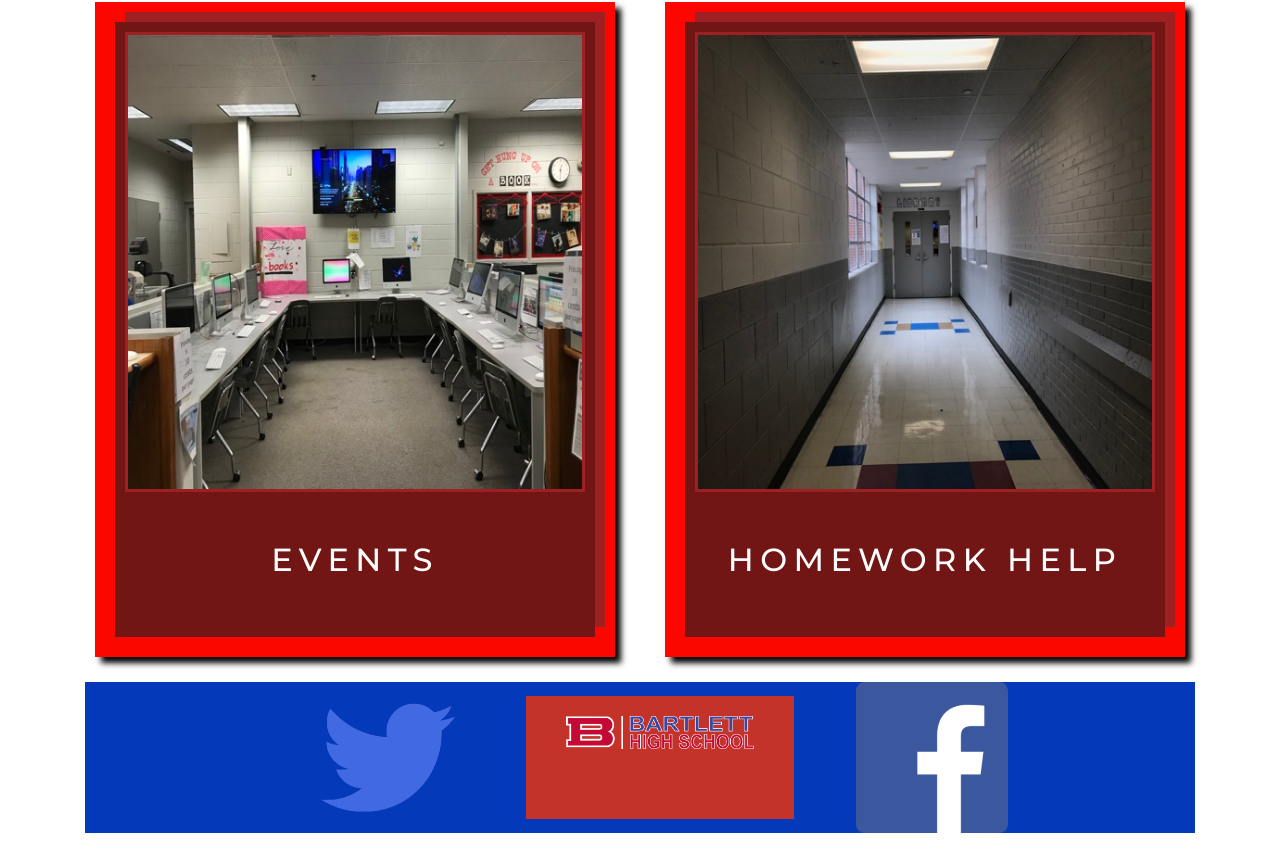
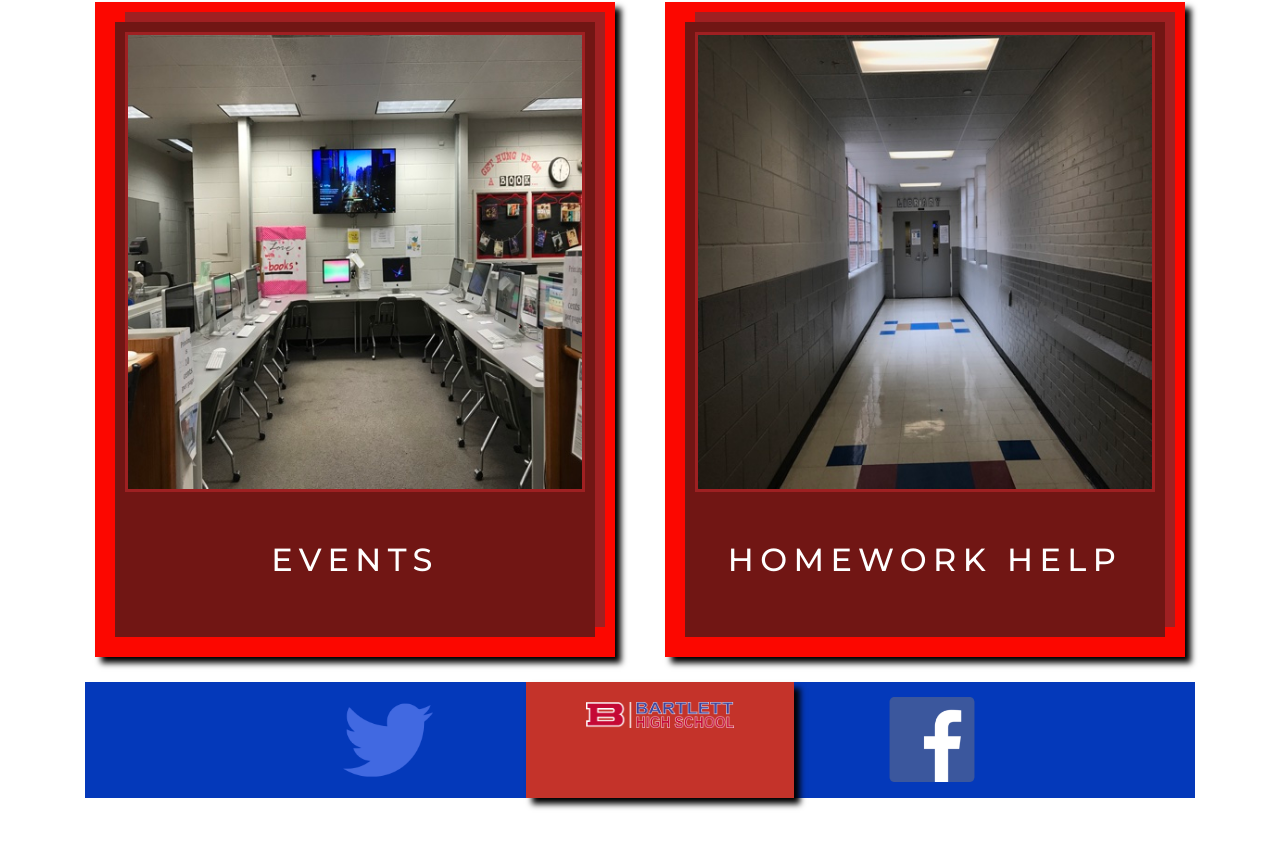
Before and after one commit to SethReeve/BartlettHighSchoolLibrary2018, a plain HTML site: page index.html in a window 1280 px wide. Shown: the part 1476-2325 px from the top of the page. After the commit the page ends 2290 px from the top, so only its background shows below. Drawn offline with nearby package versions, Linux system fonts and the light colour scheme.

Commit message:
Add files via upload

```diff
--- a/css/main.css
+++ b/css/main.css
@@ -155,7 +155,7 @@ Footer
 	text-align: center;
 	margin: 0 ;
 	position: relative;
-	min-height: 90px;
+
 
 }
 
@@ -164,19 +164,29 @@ Footer
 }
 
 .twitter img{
-	width: 50%;
+	width: 90px;
 }
 
 .bhs_logo li {
 	width: 100%;
+
+
 }
 
 .bhs_logo img {
 	background-color: #c4332a;
-	padding: 20px 40px 70px 40px;
+	padding: 20px 60px 70px 60px;
 	width: 100%;
+	box-shadow: 6px 6px 6px #000;
+
 }
 
 .facebook li {
 	width: 40%;
 }
+
+.facebook img {
+	width: 150px;
+
+
+}
```
